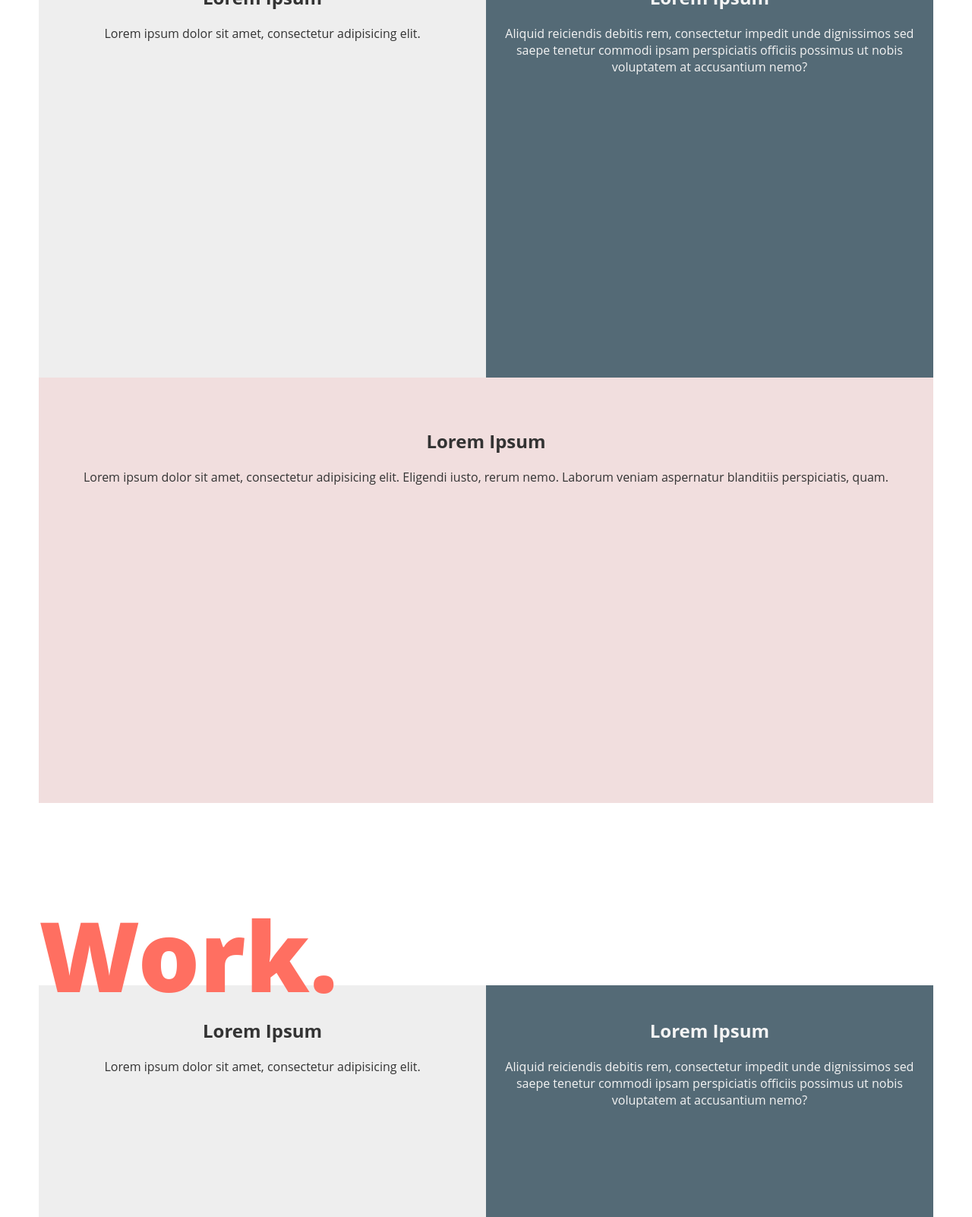
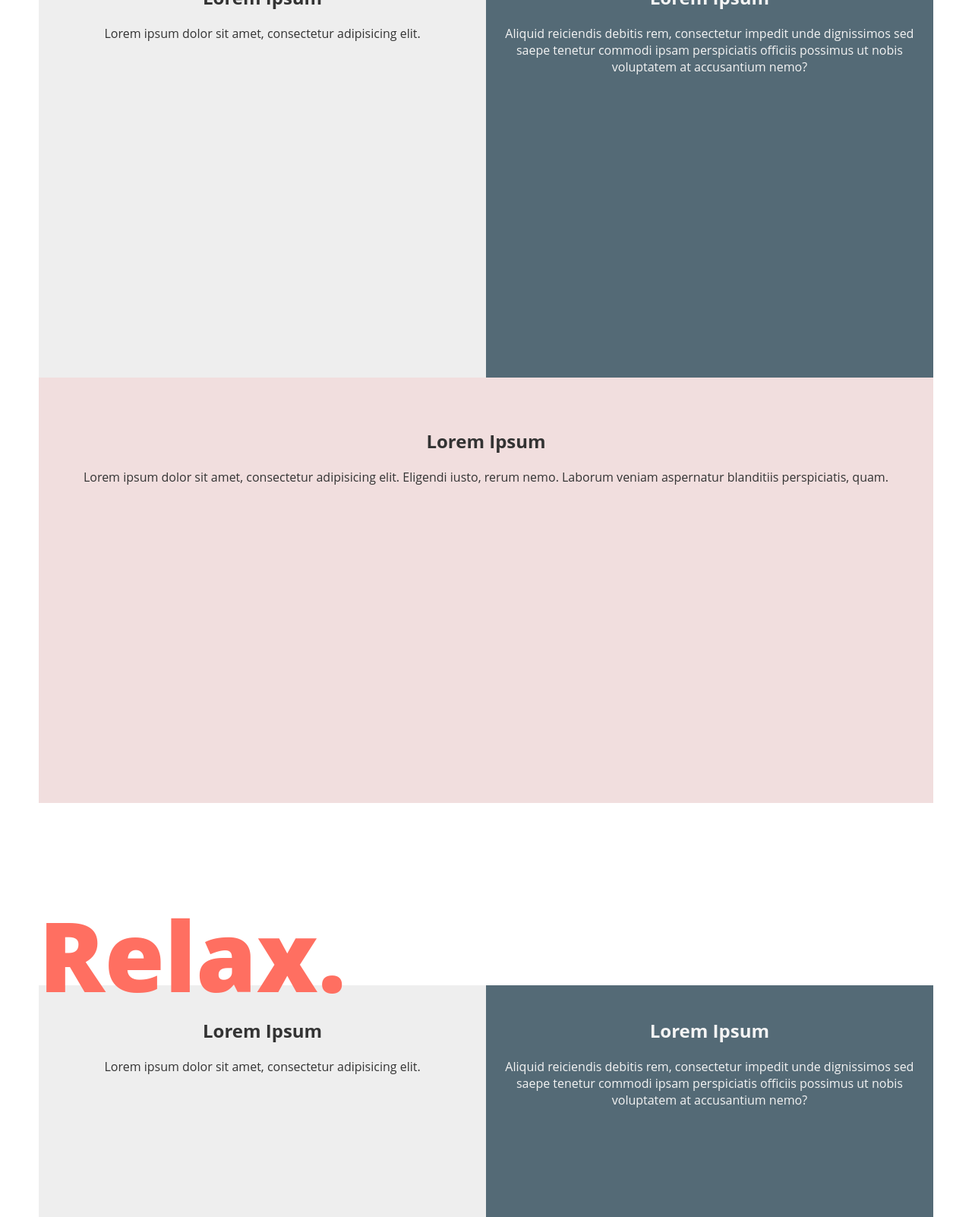
Before and after one commit to alj06ka/portfolio-website, a website: page app/index.html in a window 1280 px wide. Shown: the part 742-2344 px from the top of the page at 76% size. Drawn offline with Linux system fonts and the light colour scheme.

Commit message:
Update html layout

```diff
--- a/app/index.html
+++ b/app/index.html
@@ -9,7 +9,7 @@
     <link href="https://fonts.googleapis.com/icon?family=Material+Icons"
           rel="stylesheet">
     <meta name="viewport" content="width=device-width, initial-scale=1.0">
-    <title>My portfolio</title>
+    <title>No burnout</title>
 </head>
 <body>
 <header>
@@ -18,45 +18,12 @@
             menu
         </i>
         <h3 class="header_creator">
-                alexey yurkevich
+            burnin.me
         </h3>
     </nav>
-        <h2 class="header_main_text">Doing awesome things.</h2>
+    <h2 class="header_main_text">Don't die working.</h2>
 </header>
 <content>
-        <h1 class="category-header">Play.</h1>
-        <div class="container">
-            <a href="post.html" class="block-project text-grey">
-                <article class="container-block" style="background-color: #EEEEEE">
-                    <section class="section-absolute">
-                        <h2 class="article-name">Lorem Ipsum</h2>
-                        <p>
-                            Lorem ipsum dolor sit amet, consectetur adipisicing elit.
-                        </p>
-                    </section>
-                </article>
-            </a>
-            <a href="post.html" class="block-project text-white">
-                <article class="container-block" style="background-color: #546A76">
-                    <section class="section-absolute">
-                        <h2 class="article-name">Lorem Ipsum</h2>
-                        <p>
-                            Aliquid reiciendis debitis rem, consectetur impedit unde dignissimos sed saepe tenetur commodi ipsam perspiciatis officiis possimus ut nobis voluptatem at accusantium nemo?
-                        </p>
-                    </section>
-                </article>
-            </a>
-            <a href="post.html" class="block-project text-grey">
-                <article class="container-block full-length" style="background-color: #F1DEDE">
-                    <section class="section-absolute">
-                        <h2 class="article-name">Lorem Ipsum</h2>
-                        <p class="">
-                            Lorem ipsum dolor sit amet, consectetur adipisicing elit. Eligendi iusto, rerum nemo. Laborum veniam aspernatur blanditiis perspiciatis, quam.
-                        </p>
-                    </section>
-                </article>
-            </a>
-        </div>
     <h1 class="category-header">Work.</h1>
     <div class="container">
         <a href="post.html" class="block-project text-grey">
@@ -74,7 +41,43 @@
                 <section class="section-absolute">
                     <h2 class="article-name">Lorem Ipsum</h2>
                     <p>
-                            Aliquid reiciendis debitis rem, consectetur impedit unde dignissimos sed saepe tenetur commodi ipsam perspiciatis officiis possimus ut nobis voluptatem at accusantium nemo?
+                        Aliquid reiciendis debitis rem, consectetur impedit unde dignissimos sed saepe tenetur commodi
+                        ipsam perspiciatis officiis possimus ut nobis voluptatem at accusantium nemo?
+                    </p>
+                </section>
+            </article>
+        </a>
+        <a href="post.html" class="block-project text-grey">
+            <article class="container-block full-length" style="background-color: #F1DEDE">
+                <section class="section-absolute">
+                    <h2 class="article-name">Lorem Ipsum</h2>
+                    <p class="">
+                        Lorem ipsum dolor sit amet, consectetur adipisicing elit. Eligendi iusto, rerum nemo. Laborum
+                        veniam aspernatur blanditiis perspiciatis, quam.
+                    </p>
+                </section>
+            </article>
+        </a>
+    </div>
+    <h1 class="category-header">Relax.</h1>
+    <div class="container">
+        <a href="post.html" class="block-project text-grey">
+            <article class="container-block" style="background-color: #EEEEEE">
+                <section class="section-absolute">
+                    <h2 class="article-name">Lorem Ipsum</h2>
+                    <p>
+                        Lorem ipsum dolor sit amet, consectetur adipisicing elit.
+                    </p>
+                </section>
+            </article>
+        </a>
+        <a href="post.html" class="block-project text-white">
+            <article class="container-block" style="background-color: #546A76">
+                <section class="section-absolute">
+                    <h2 class="article-name">Lorem Ipsum</h2>
+                    <p>
+                        Aliquid reiciendis debitis rem, consectetur impedit unde dignissimos sed saepe tenetur commodi
+                        ipsam perspiciatis officiis possimus ut nobis voluptatem at accusantium nemo?
                     </p>
                 </section>
             </article>
@@ -84,7 +87,8 @@
                 <section class="section-absolute">
                     <h2 class="article-name">Lorem Ipsum</h2>
                     <p>
-                            Lorem ipsum dolor sit amet, consectetur adipisicing elit. Eligendi iusto, rerum nemo. Laborum veniam aspernatur blanditiis perspiciatis, quam.
+                        Lorem ipsum dolor sit amet, consectetur adipisicing elit. Eligendi iusto, rerum nemo. Laborum
+                        veniam aspernatur blanditiis perspiciatis, quam.
                     </p>
                 </section>
             </article>
```
Also changed, not shown: app/styles/styles.css (+4 -4 lines). Lines whose indentation alone changed are shown as unchanged.
